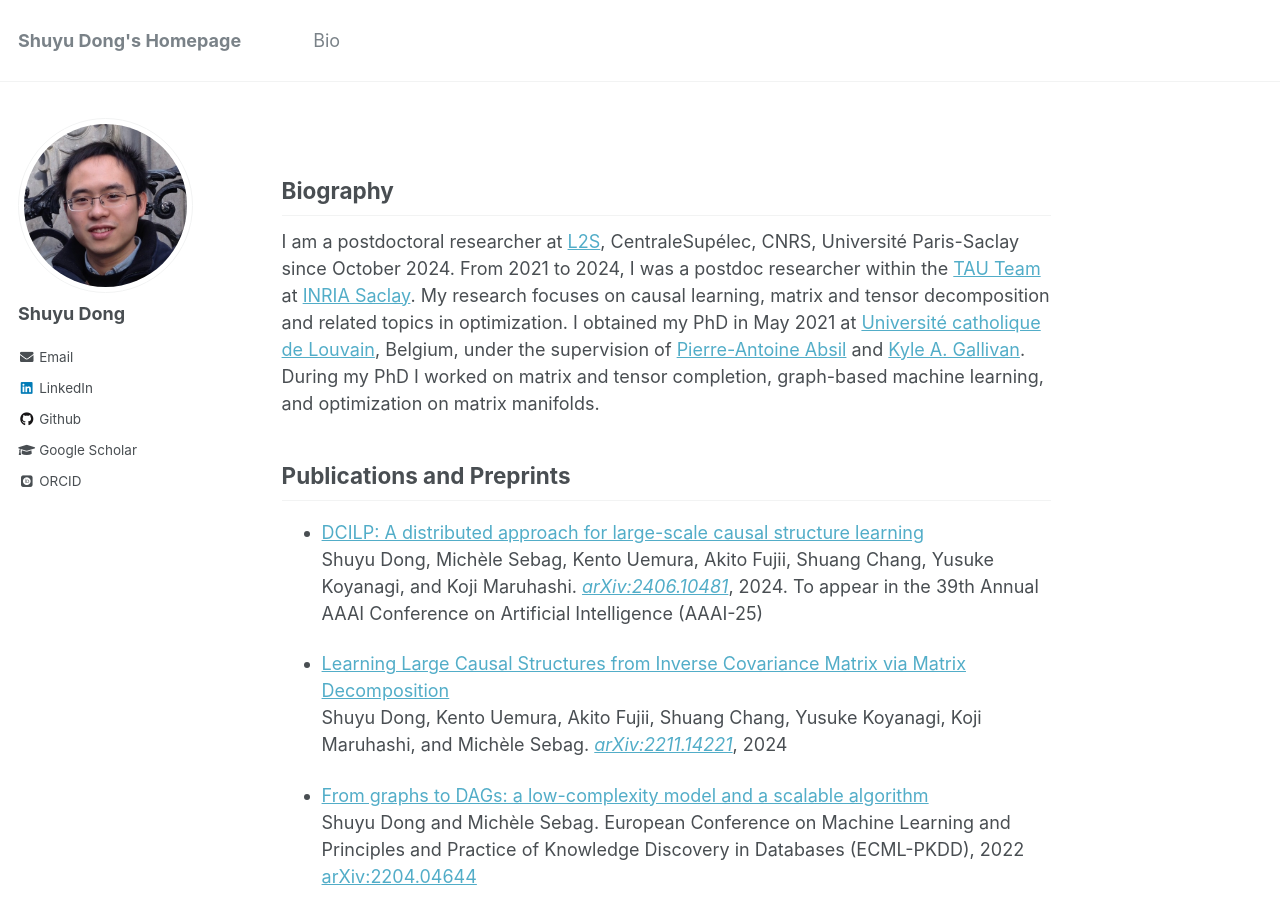
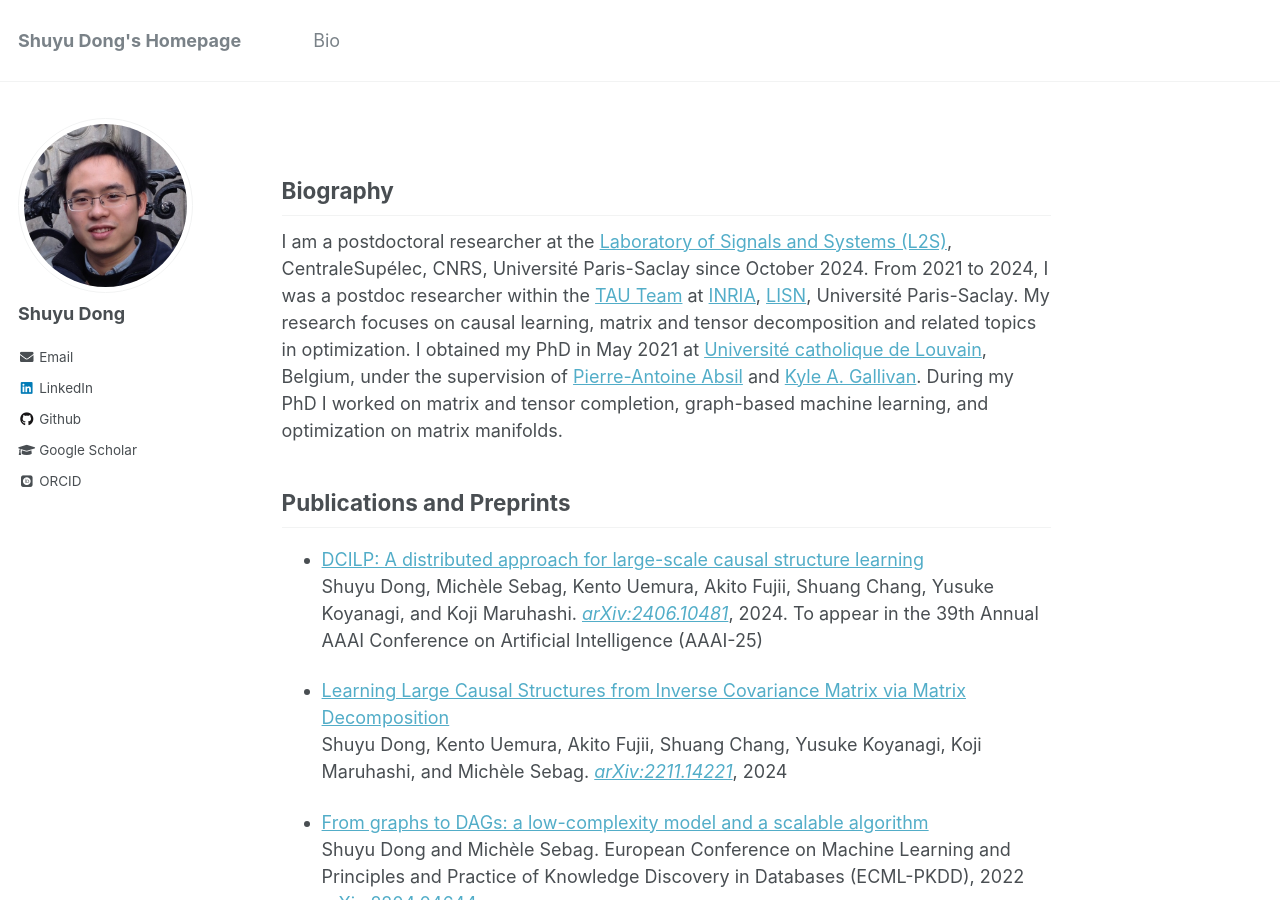
Before and after one commit to shuyu-d/shuyu-d.github.io, a Jekyll site: the page built from _pages/about.md, in a window 1280 px wide and 900 px high. Built offline with Jekyll 4.4.1, drawn with Linux system fonts in a browser that asks for light colours; some web fonts are replaced.

Commit message:
Update about.md

```diff
--- a/_pages/about.md
+++ b/_pages/about.md
@@ -10,7 +10,7 @@ redirect_from:
 
 ## Biography
 
-I am a postdoctoral researcher at [L2S](https://l2s.centralesupelec.fr/), CentraleSupélec, CNRS, Université Paris-Saclay since October 2024. From 2021 to 2024, I was a postdoc researcher within the [TAU Team](https://www.inria.fr/fr/tau) at [INRIA Saclay](https://www.inria.fr/fr/centre-inria-de-saclay).
+I am a postdoctoral researcher at the [Laboratory of Signals and Systems (L2S)](https://l2s.centralesupelec.fr/), CentraleSupélec, CNRS, Université Paris-Saclay since October 2024. From 2021 to 2024, I was a postdoc researcher within the [TAU Team](https://www.inria.fr/fr/tau) at [INRIA](https://www.inria.fr/fr/centre-inria-de-saclay), [LISN](https://www.lisn.upsaclay.fr/), Université Paris-Saclay.
 My research focuses on causal learning, matrix and tensor decomposition and related topics in optimization.
 I obtained my PhD in May 2021 at [Université catholique de Louvain](https://uclouvain.be), Belgium, under the supervision of [Pierre-Antoine Absil](https://sites.uclouvain.be/absil/) and [Kyle A. Gallivan](https://www.math.fsu.edu/~gallivan/). During my PhD I worked on matrix and tensor completion, graph-based machine learning, and optimization on matrix manifolds.
 
```
